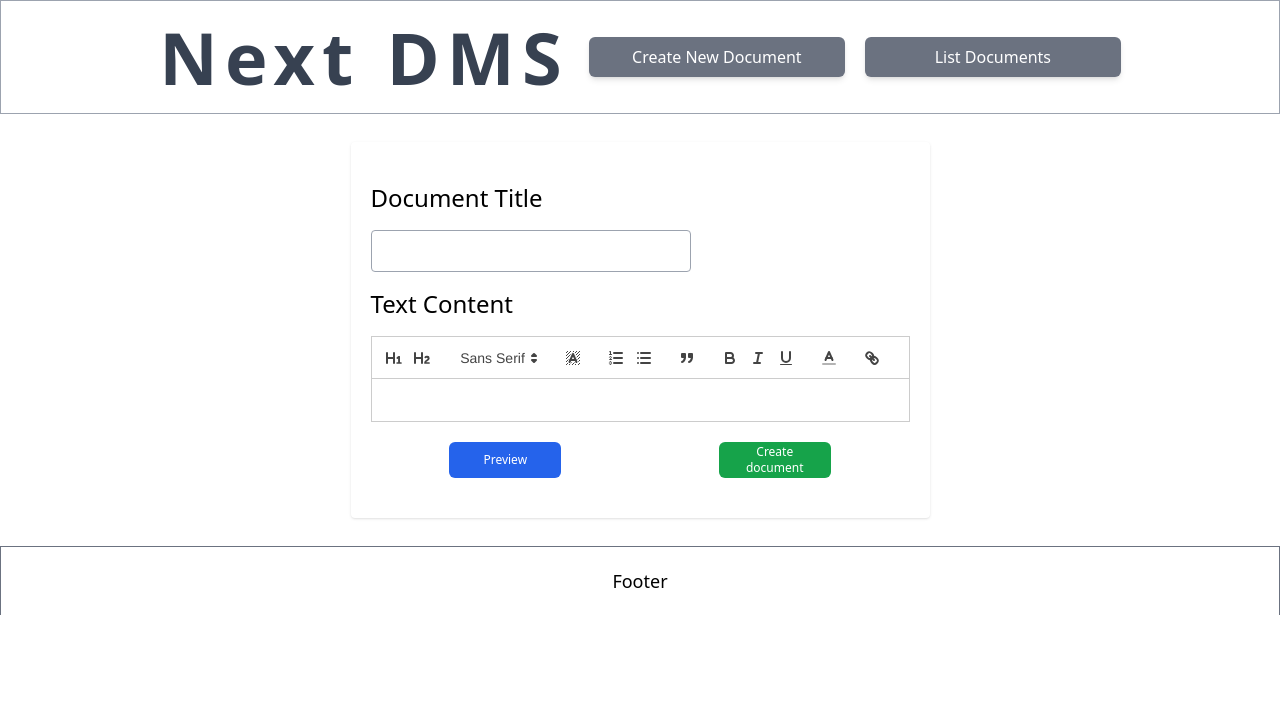
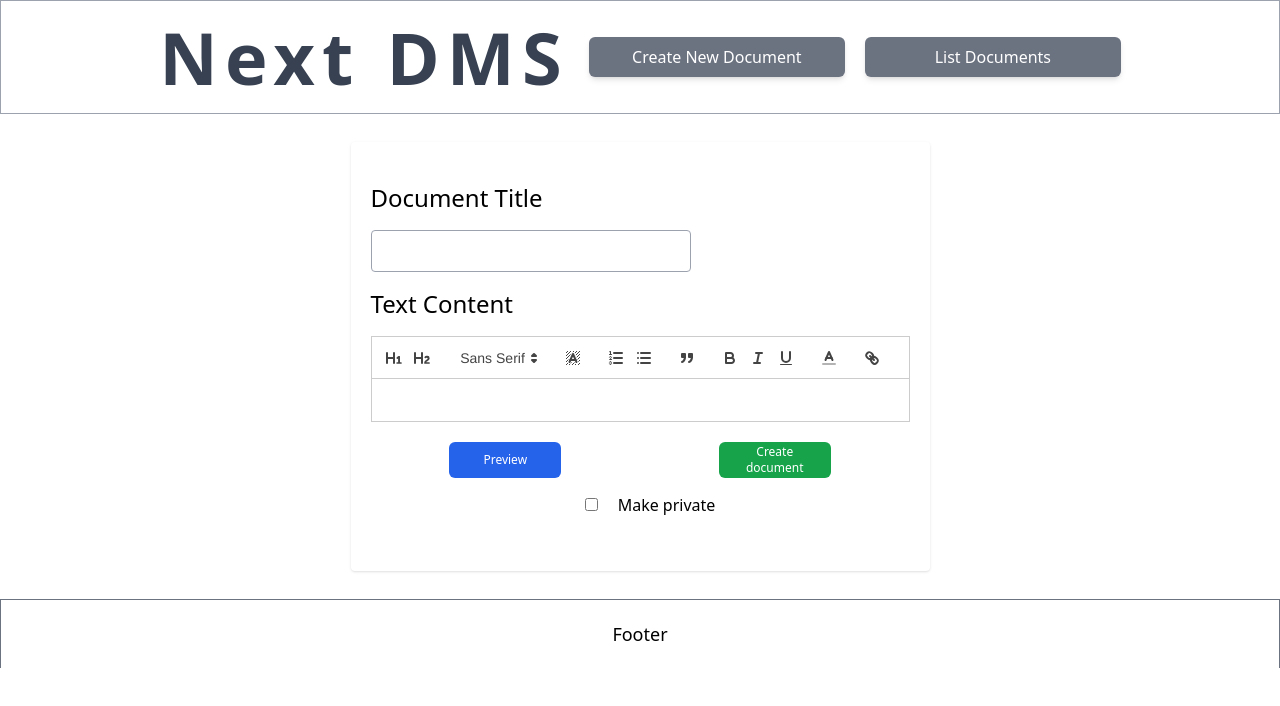
Before and after one commit to Frontend-YH/Next-DMS, a Next.js app: page /add-post in a window 1280 px wide. Shown: the top 706 px of the page. Built offline with nearby package versions, Linux system fonts and the light colour scheme.

Commit message:
added "private" post checkbox

```diff
--- a/app/add-post/page.js
+++ b/app/add-post/page.js
@@ -1,5 +1,5 @@
 "use client";
-import { useState } from "react";
+import { useEffect, useState } from "react";
 import { useRouter } from "next/navigation";
 import QEditor from "@/components/QEditor";
 import ReactQuill from "react-quill";
@@ -8,6 +8,7 @@ import "quill/dist/quill.bubble.css";
 export default function addPost() {
   const [title, setTitle] = useState("");
   const [content, setContent] = useState("");
+  const [isPublic, setIsPublic] = useState(1);
   const [post, setPost] = useState({});
   const [preview, setPreview] = useState(false);
 
@@ -19,6 +20,12 @@ export default function addPost() {
 
   const contentEventHandler = (event) => {
     setContent(event);
+  };
+
+  const handlePrivate = (event) => {
+    setIsPublic(event.target.checked ? 0 : 1);
+    console.log(isPublic);
+
   };
 
   const handlePreview = (event) => {
@@ -36,18 +43,22 @@ export default function addPost() {
         headers: {
           "Content-Type": "application/json",
         },
-        body: JSON.stringify({ title, content }),
+        body: JSON.stringify({ title, content, isPublic }),
+
       });
 
       if (res.ok) {
         setTitle("");
         setContent("");
+        setIsPublic(1)
         router.push("/");
       }
     } else {
       alert("Fields are empty!");
     }
   };
+
+
   return (
     <div className="bg-white p-0 m-0">
       {post ? (
@@ -106,6 +117,17 @@ export default function addPost() {
                         Create document
                       </button>
                     </div>
+                    <div>
+                      <input
+                        className="m-5 p-5"
+                        type="checkbox"
+                        id="option1"
+                        name="option"
+                        value="private"
+                        onChange={handlePrivate}
+                      />
+                      <label htmlFor="option1">Make private</label>
+                    </div>
                   </div>
                 )}
               </li>
--- a/app/api/posts/route.js
+++ b/app/api/posts/route.js
@@ -18,12 +18,13 @@ export async function POST(req, res) {
 
     const body = await req.json();
 
-    const {title, content} = body;
+    const {title, content, isPublic} = body;
 
     const result = await query({
         query: "INSERT INTO posts (title, content, authorId, categoryId, isPublic) VALUES (?, ?, ?, ?, ?)",
-        values: [title, content, 1, 1, 1]
+        values: [title, content, 1, 1, isPublic]
     });
+
 
     return NextResponse.json(result, {status: 200});
 
```
